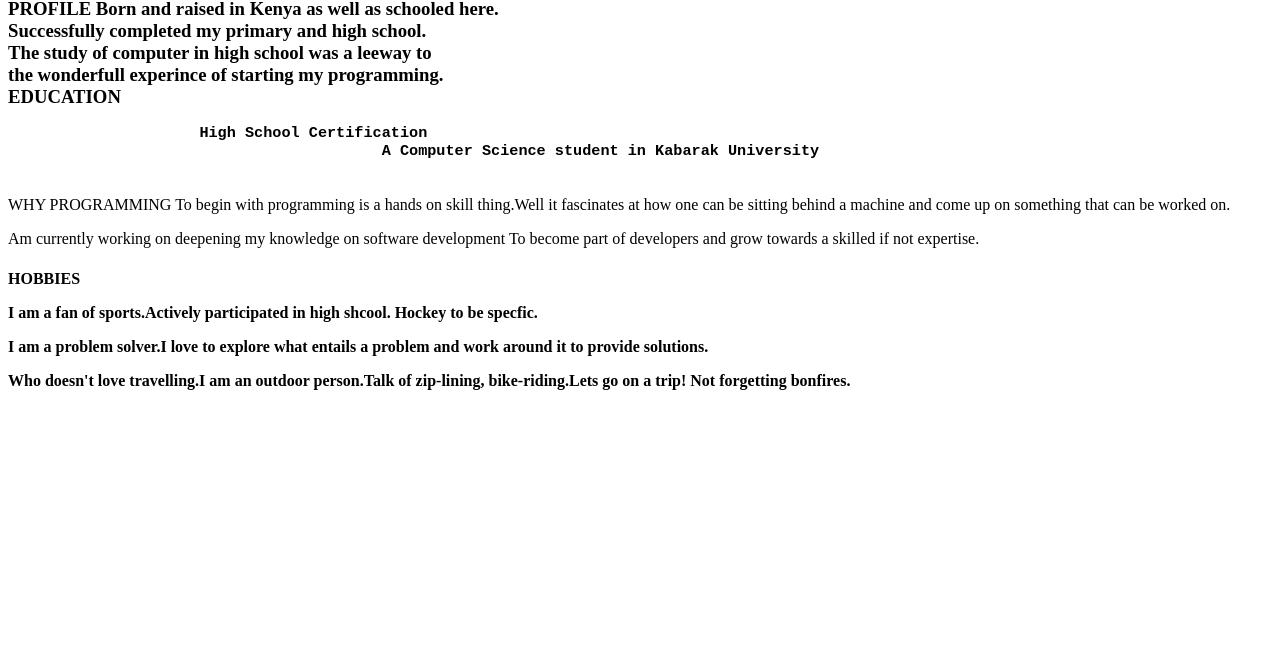
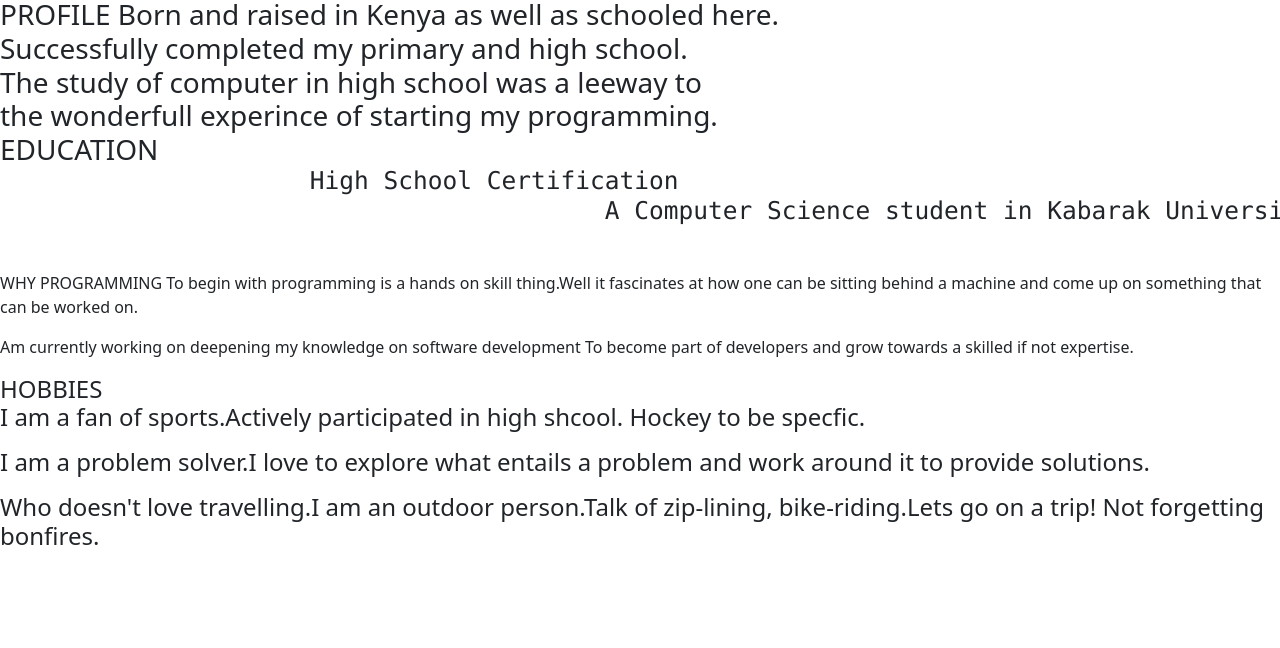
Before and after one commit to joyline254/Portofolio-repo, a plain HTML site: page myportofolio.html in a window 1280 px wide. Shown: the part 152-800 px from the top of the page. Drawn offline with Linux system fonts and the light colour scheme.

Commit message:
Add a bootstrap link to css folder

```diff
--- a/myportofolio.html
+++ b/myportofolio.html
@@ -1,6 +1,6 @@
 <!DOCTYPE html lang="en">
 	</html>
-		<link href="css/bootsra"
+		<link href="css/bootstrap.css" rel="stylesheet" type="text/css" media="all">
 		<head><title> JOYLINE'S PORTOFOLIO</title>
 		</head>
 			<body>
```
